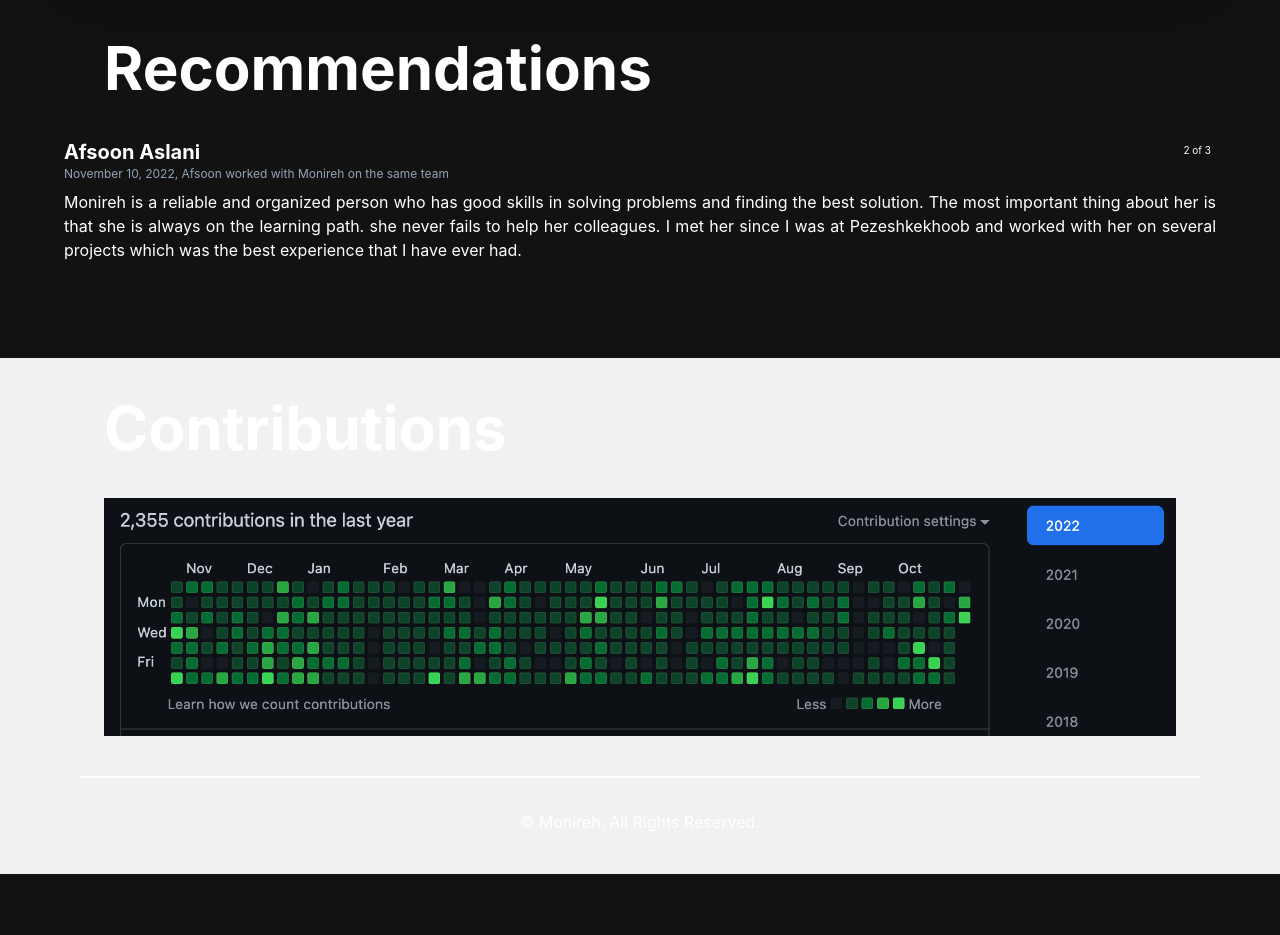
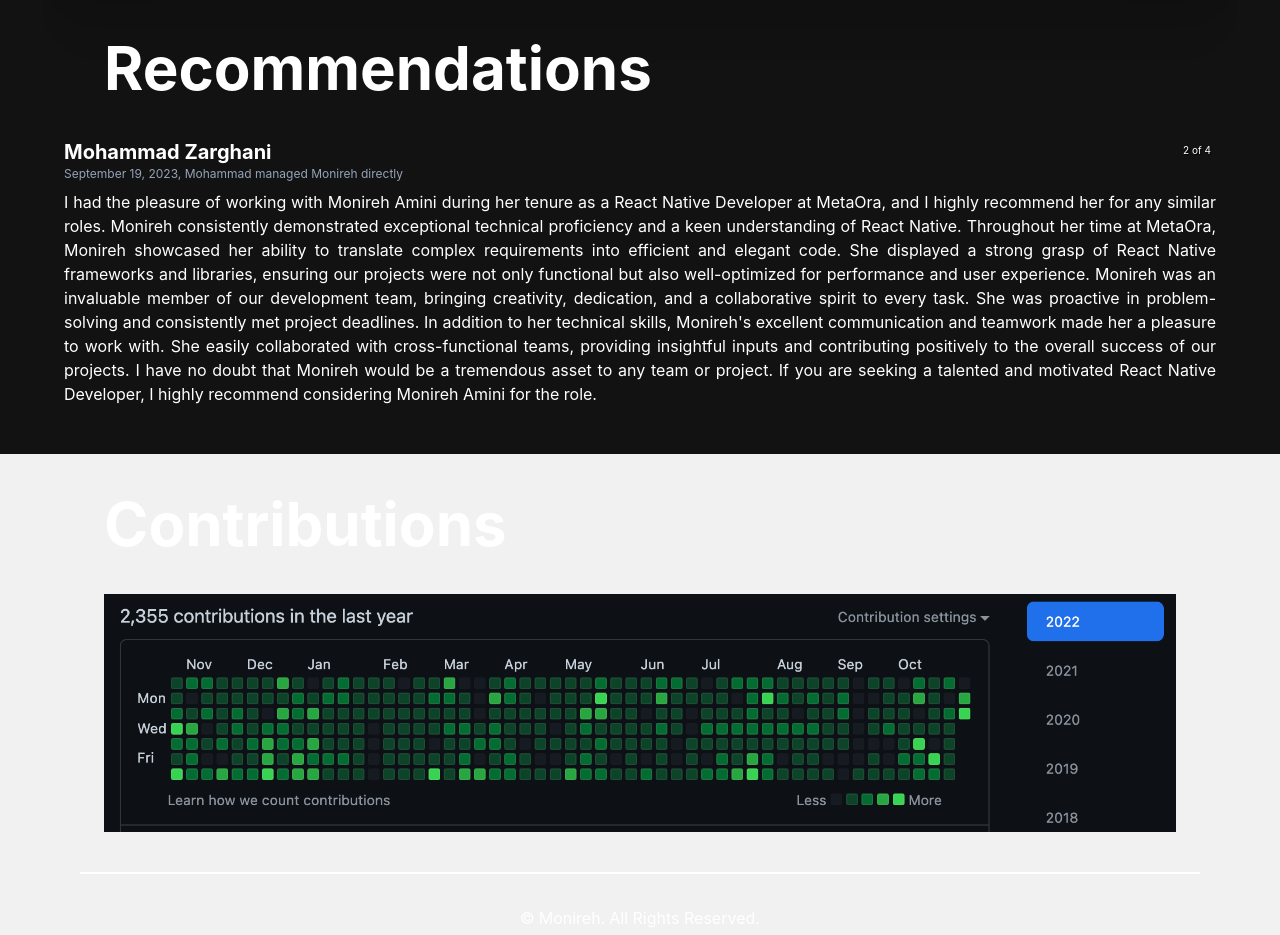
Before and after one commit to monireamini/monireamini.github.io, a Next.js app: page / in a window 1280 px wide. Shown: the part 2780-3715 px from the top of the page. Before the commit the page ends 3654 px from the top, so only its background shows below. Built offline with nearby package versions, Linux system fonts and the light colour scheme.

Commit message:
update recommendations and experiences

```diff
--- a/data/my-portfolio.ts
+++ b/data/my-portfolio.ts
@@ -16,6 +16,13 @@ const myPortfolio = {
         // currentProjectUrl: "https://tailwindmasterkit.com",
     },
     experience: [
+        {
+            title: "Frontend Developer",
+            company: "MetaOra",
+            year: "July 2023 - Present",
+            companyLink: "https://www.metalearnlang.com/",
+            desc: "JavaScript . TypeScript . React Native . MobX . Realm",
+        },
         {
             title: "Frontend Developer",
             company: "Uliss",
--- a/data/recommendations.ts
+++ b/data/recommendations.ts
@@ -4,6 +4,20 @@ const recommendations = [
         name: 'Farhad Kazemi',
         role: 'February 3, 2023, Farhad managed Monireh directly',
         text: 'I had the pleasure of working with Monireh and I can confidently say that she is a rare gem and a valuable asset to any team. Monireh is a fast learner, a great team player, and able to easily adapt to new situations and technologies. Her high attention to detail is evident in her work, ensuring that every task is completed with precision. But what sets Monireh apart is her strong can-do attitude, She approaches every challenge with a positive mindset and is not afraid to take on new responsibilities. I highly recommend Monireh for any opportunity, she will bring a strong work ethic and commitment to excellence to any project.',
+    },
+    {
+        id: 'Mohammad Zarghani',
+        name: 'Mohammad Zarghani',
+        role: 'September 19, 2023, Mohammad managed Monireh directly',
+        text: 'I had the pleasure of working with Monireh Amini during her tenure as a React Native Developer at MetaOra, and I highly recommend her for any similar roles. Monireh consistently demonstrated exceptional technical proficiency and a keen understanding of React Native.\n' +
+            '\n' +
+            'Throughout her time at MetaOra, Monireh showcased her ability to translate complex requirements into efficient and elegant code. She displayed a strong grasp of React Native frameworks and libraries, ensuring our projects were not only functional but also well-optimized for performance and user experience.\n' +
+            '\n' +
+            'Monireh was an invaluable member of our development team, bringing creativity, dedication, and a collaborative spirit to every task. She was proactive in problem-solving and consistently met project deadlines.\n' +
+            '\n' +
+            'In addition to her technical skills, Monireh\'s excellent communication and teamwork made her a pleasure to work with. She easily collaborated with cross-functional teams, providing insightful inputs and contributing positively to the overall success of our projects.\n' +
+            '\n' +
+            'I have no doubt that Monireh would be a tremendous asset to any team or project. If you are seeking a talented and motivated React Native Developer, I highly recommend considering Monireh Amini for the role.',
     },
     {
         id: 'Afsoon Aslani',
```
Also changed, not shown: 1 other file (tests, documents, lock files or other folders).
